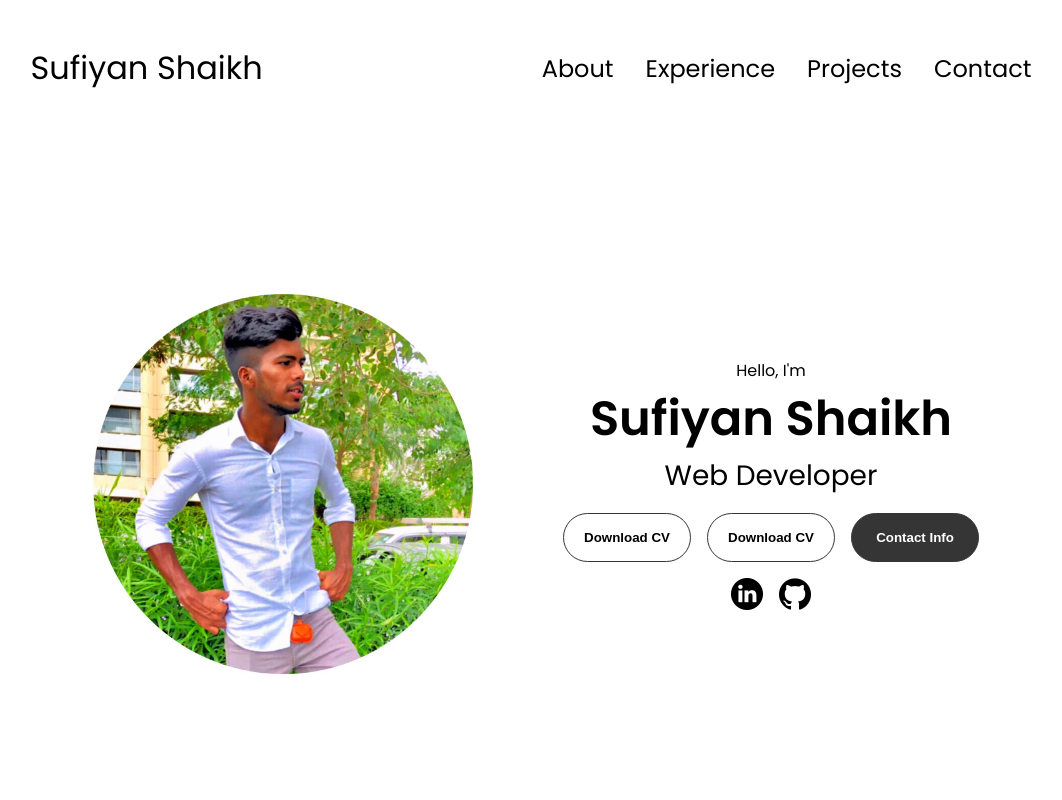
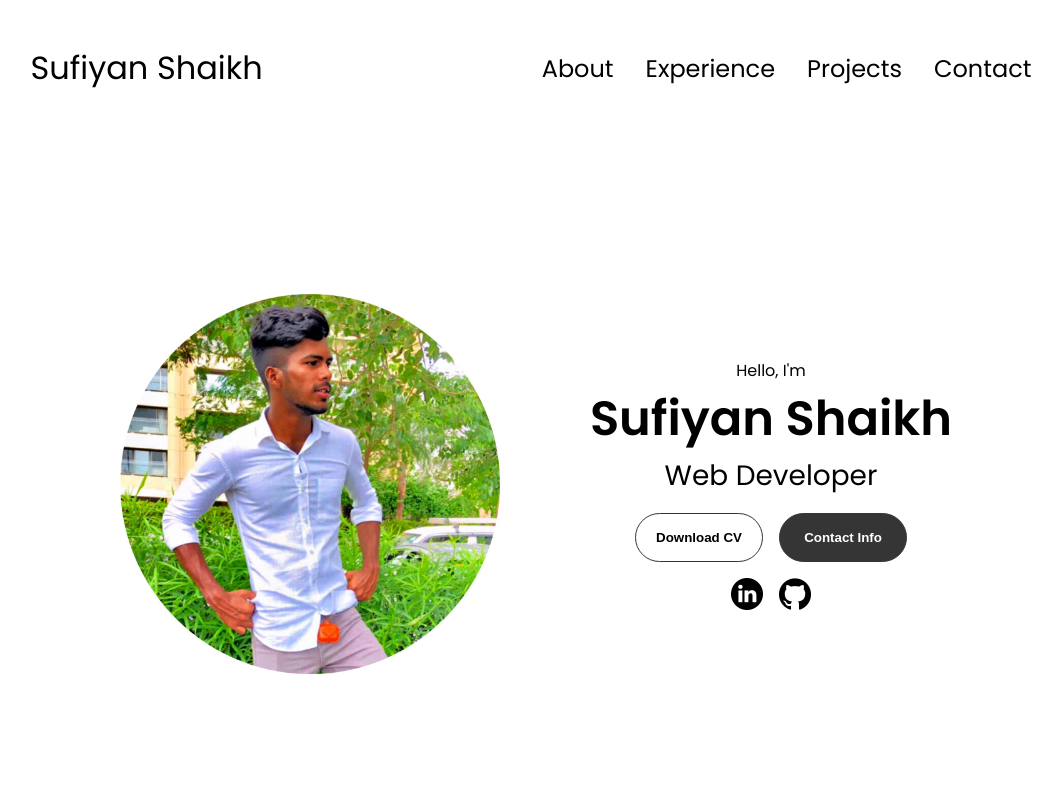
Before and after one commit to sufi9854/Portfolio-website, a plain HTML site: page index.html in a window 1280 px wide. Shown: the top 800 px of the page, without its empty margins (109-1171 px from the left). Drawn offline with Linux system fonts and the light colour scheme.

Commit message:
Update index.html

```diff
--- a/index.html
+++ b/index.html
@@ -44,7 +44,6 @@
         <h1 class="title">Sufiyan Shaikh</h1>
         <p class="section__text__p2">Web Developer</p>
         <div class="btn-container">
-            <button class="btn btn-color-2" onclick="window.open('./assets/Sufiyan CV Tp.pdf')">Download CV</button>
             <button class="btn btn-color-2" onclick="window.open('./assets/Sufiyan Resume.pdf')">Download CV</button>
             <button class="btn btn-color-1" onclick="location.href='./#contact'">Contact Info</button>
         </div>
```
